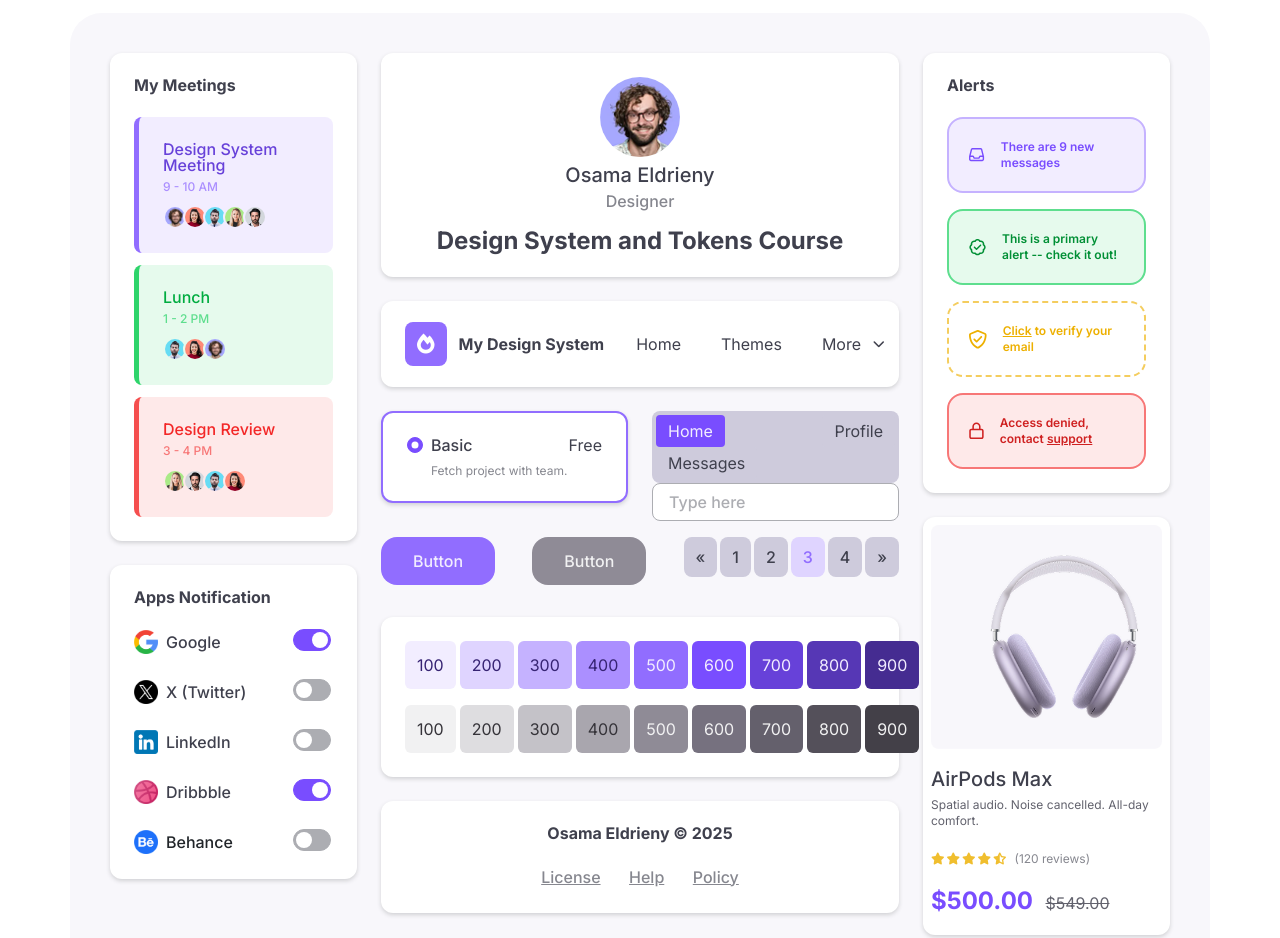
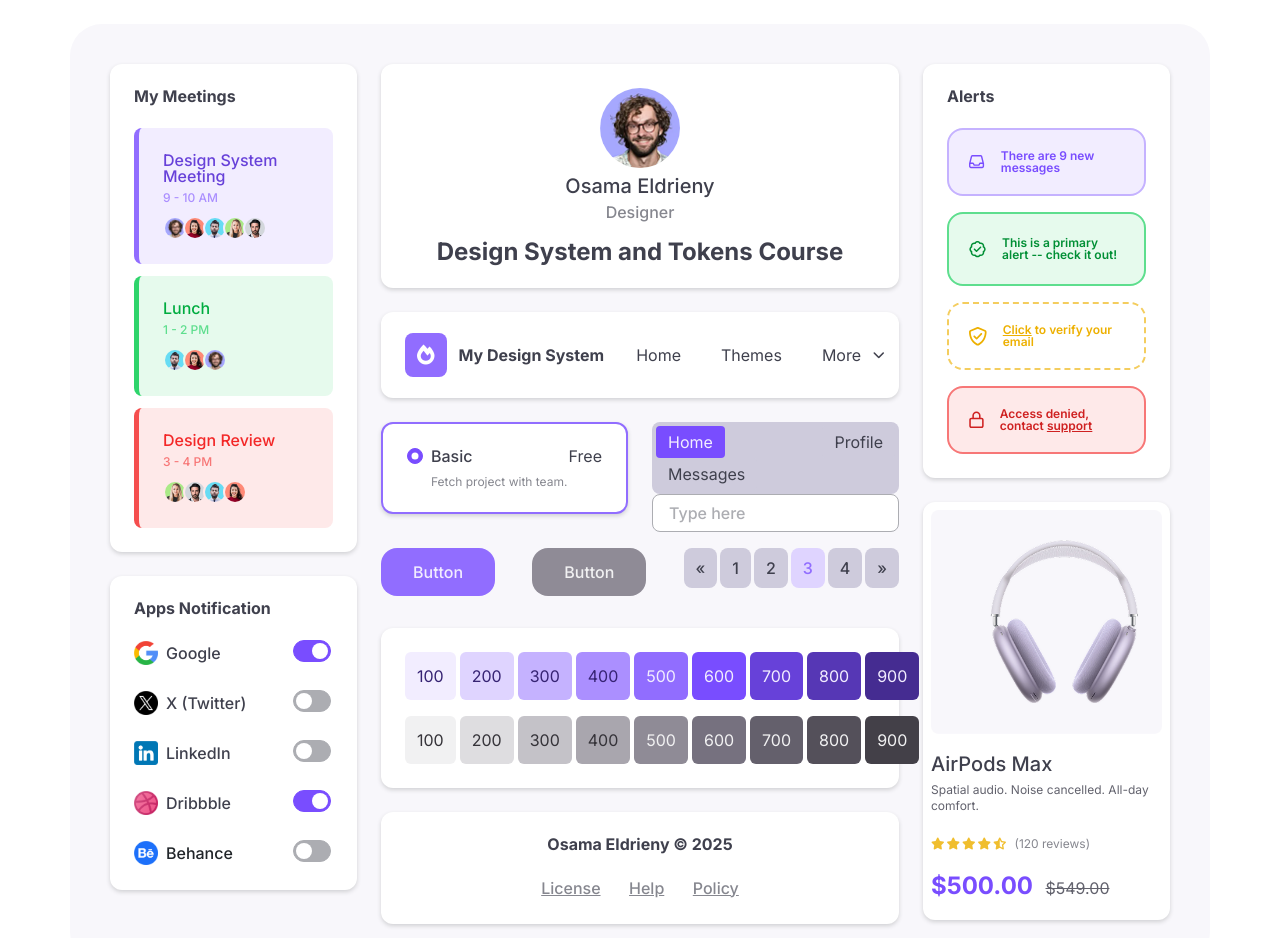
Before and after one commit to amin-nassar/Cradis-Final-Project, a plain HTML site: page index.html in a window 1280 px wide. Shown: the top 938 px of the page. Drawn offline with nearby package versions, Linux system fonts and the light colour scheme.

Commit message:
Fixed Alert content line-height

```diff
--- a/css/style.css
+++ b/css/style.css
@@ -742,7 +742,7 @@ body {
 /* Alert Section Card Content Style */
 .alert .content {
   font-size: var(--fontSizeSm);
-  line-height: var(--fontLineHeightMd);
+  line-height: var(--fontLineHeightSm);
   font-weight: var(--fontWeightSemiBold);
 }
 
```
